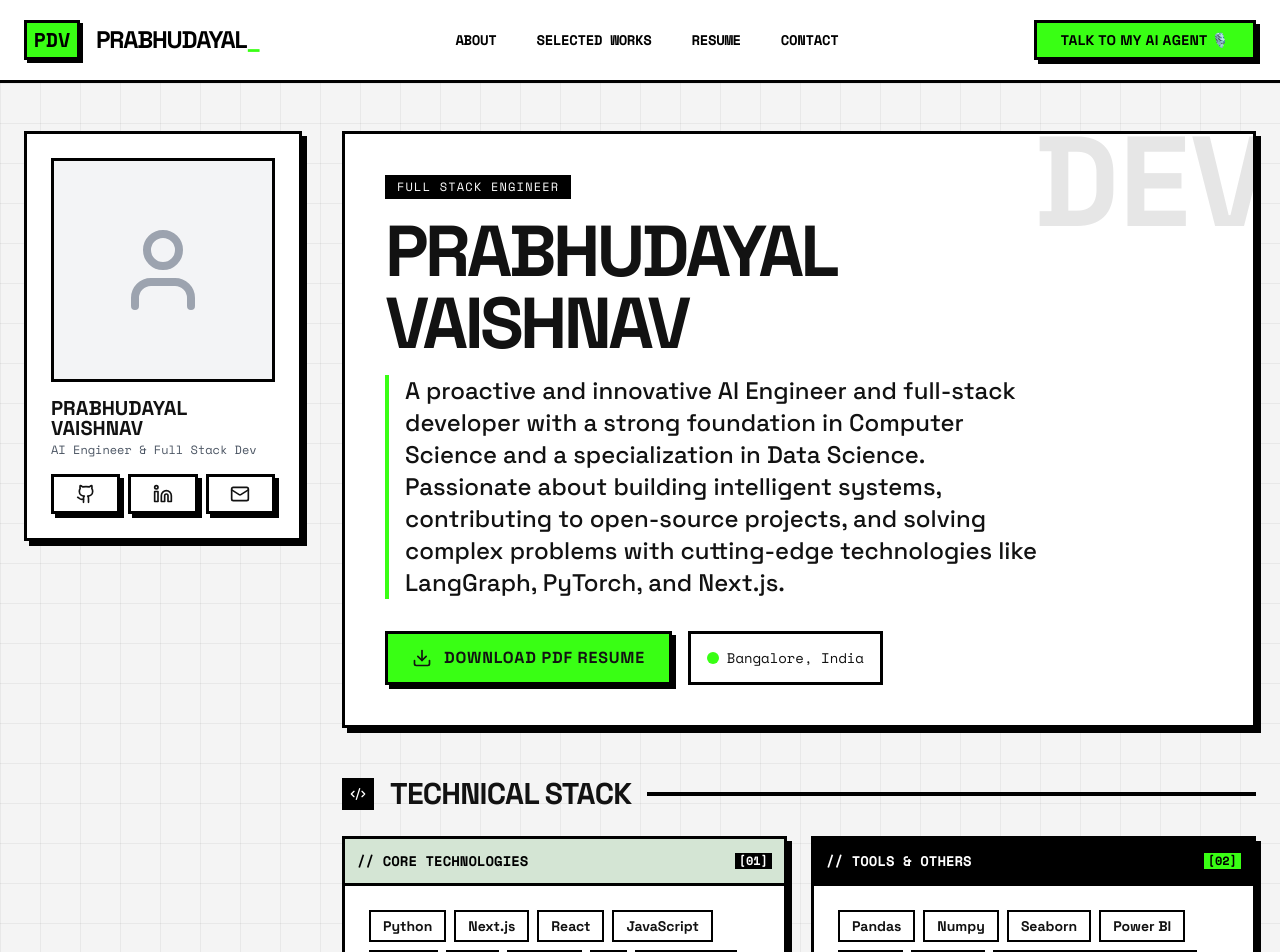
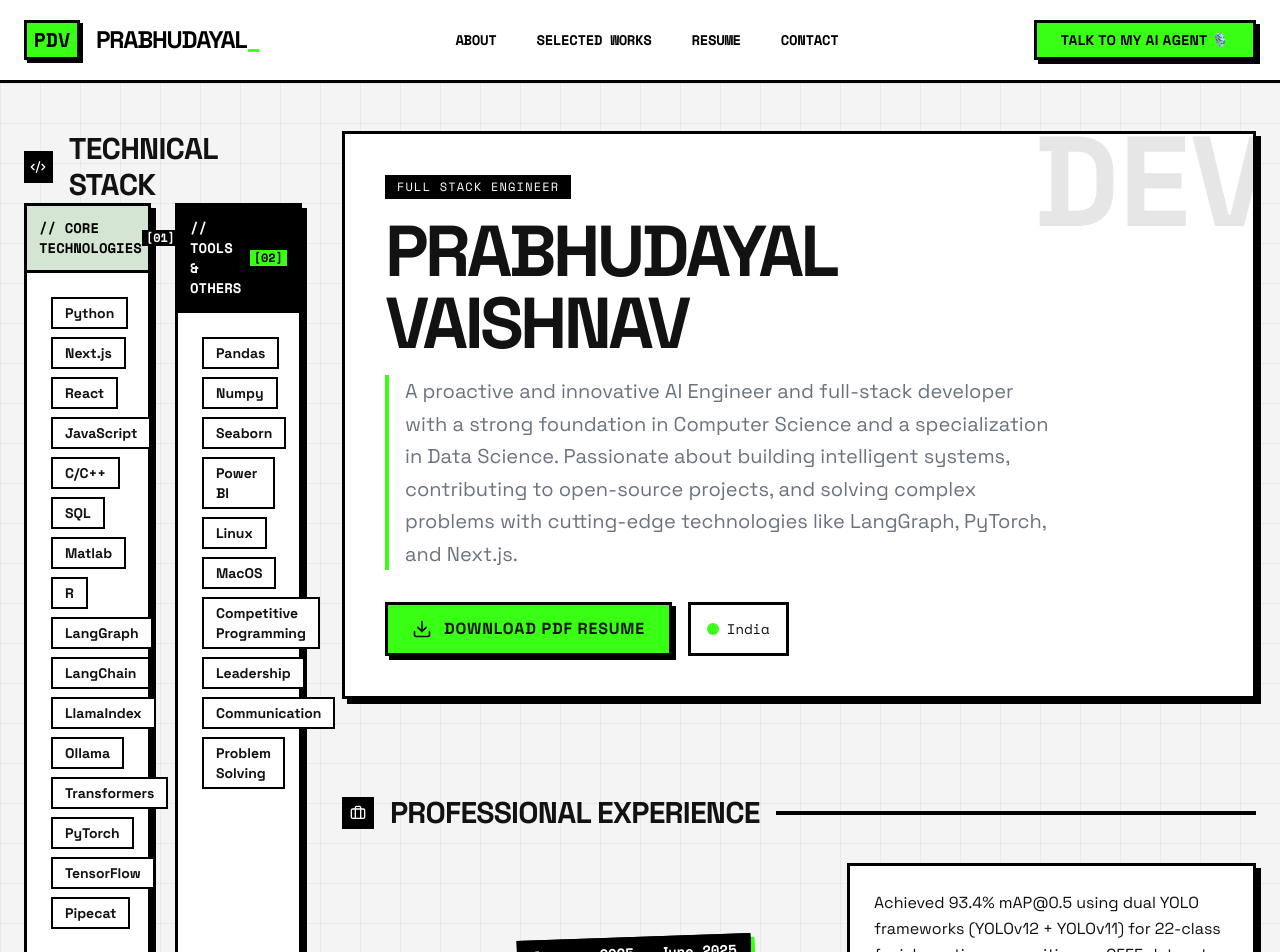
Before and after one commit to xprabhudayal/neo-brutal-v2, a Next.js app: page /resume in a window 1280 px wide. Shown: the top 952 px of the page. Built offline with nearby package versions, Linux system fonts and the light colour scheme.

Commit message:
refactor: apply terminal-invert to multiple pages and update layouts
- Projects: apply terminal-invert to header
- Contact: apply terminal-invert and remove rounded corners
- About: simplify header, remove social links from sidebar
- Resume: move tech stack to sidebar (in progress)

```diff
--- a/app/contact/page.tsx
+++ b/app/contact/page.tsx
@@ -11,7 +11,7 @@ export default function ContactPage() {
         <div className="flex-1 max-w-7xl mx-auto w-full px-4 md:px-6 py-8 md:py-16 bg-grid">
             <div className="mb-12">
                 <h1 className="text-6xl md:text-8xl font-black uppercase tracking-tighter leading-none">
-                    Get In <span className="text-primary underline decoration-4 decoration-black underline-offset-8">Touch</span>
+                    Get In <span className="text-primary terminal-invert">Touch</span>
                 </h1>
             </div>
 
@@ -23,8 +23,8 @@ export default function ContactPage() {
                         <Rocket className="w-32 h-32 text-black" />
                     </div>
                     <div className="relative z-10">
-                        <div className="inline-flex items-center gap-3 border-3 border-black px-3 py-1 rounded-full mb-6 bg-secondary w-fit">
-                            <span className="w-3 h-3 bg-primary border-2 border-black rounded-full animate-[pulse_1s_ease-in-out_infinite]"></span>
+                        <div className="inline-flex items-center gap-3 border-3 border-black px-3 py-1 mb-6 bg-secondary w-fit">
+                            <span className="w-3 h-3 bg-primary border-2 rounded-full border-black animate-[pulse_1s_ease-in-out_infinite]"></span>
                             <span className="font-mono text-xs font-bold uppercase tracking-widest text-black">Live Status</span>
                         </div>
                         <h2 className="text-4xl md:text-5xl font-black uppercase leading-tight mb-2">Available for<br />New Projects</h2>
--- a/app/projects/ProjectsClient.tsx
+++ b/app/projects/ProjectsClient.tsx
@@ -34,11 +34,8 @@ export default function ProjectsClient() {
                         </div>
                         <h1 className="text-6xl md:text-8xl font-black uppercase tracking-tighter leading-[0.85]">
                             Selected<br />
-                            <span className="text-primary relative inline-block">
+                            <span className="text-primary relative inline-block terminal-invert">
                                 Projects
-                                <svg className="absolute -bottom-2 w-full h-3 text-black" preserveAspectRatio="none" viewBox="0 0 100 10">
-                                    <path d="M0 5 Q 50 10 100 5" fill="none" stroke="currentColor" strokeWidth="3"></path>
-                                </svg>
                             </span>
                         </h1>
                     </div>
--- a/app/resume/page.tsx
+++ b/app/resume/page.tsx
@@ -31,24 +31,42 @@ export default function ResumePage() {
 
         {/* Sidebar */}
         <aside className="hidden lg:block lg:col-span-3 sticky top-28">
-          <div className="flex flex-col gap-6">
-            <div className="border-3 border-neo-border bg-white p-6 shadow-neo">
-              <div className="w-full aspect-square border-3 border-neo-border mb-4 overflow-hidden relative bg-gray-100 flex items-center justify-center">
-                <User className="w-24 h-24 text-gray-400" />
+          <div className="flex items-center gap-4">
+            <div className="h-8 w-8 bg-black flex items-center justify-center text-white">
+              <Code2 className="w-4 h-4" />
+            </div>
+            <h2 className="text-3xl font-black uppercase tracking-tight">Technical Stack</h2>
+            <div className="h-1 flex-1 bg-black"></div>
+          </div>
+          <div className="grid md:grid-cols-2 gap-6">
+            <div className="border-3 border-neo-border bg-white shadow-neo group hover:shadow-neo-hover hover:translate-x-[2px] hover:translate-y-[2px] transition-all">
+              <div className="bg-support border-b-3 border-neo-border p-3">
+                <h3 className="font-mono font-bold uppercase text-sm flex justify-between items-center text-black">
+                  <span>// Core Technologies</span>
+                  <span className="bg-black text-white px-1 text-xs">[01]</span>
+                </h3>
               </div>
-              <h1 className="font-bold text-xl uppercase leading-none mb-1">{RESUME_DATA.name}</h1>
-              <p className="font-mono text-xs text-gray-600 mb-4">AI Engineer & Full Stack Dev</p>
-
-              <div className="flex gap-2 justify-center">
-                <a href={getSocialLink('GitHub')} target="_blank" rel="noopener noreferrer" className="flex-1 h-10 flex items-center justify-center bg-white hover:bg-black hover:text-white btn-neo">
-                  <Github className="w-5 h-5" />
-                </a>
-                <a href={getSocialLink('LinkedIn')} target="_blank" rel="noopener noreferrer" className="flex-1 h-10 flex items-center justify-center bg-white hover:bg-black hover:text-white btn-neo">
-                  <Linkedin className="w-5 h-5" />
-                </a>
-                <a href={`mailto:${contact.email}`} className="flex-1 h-10 flex items-center justify-center bg-white hover:bg-black hover:text-white btn-neo">
-                  <Mail className="w-5 h-5" />
-                </a>
+              <div className="p-6 flex flex-wrap gap-2">
+                {coreSkills.map((skill) => (
+                  <span key={skill} className="px-3 py-1 border-2 border-black bg-white hover:bg-black hover:text-white font-bold text-sm transition-colors cursor-default">
+                    {skill}
+                  </span>
+                ))}
+              </div>
+            </div>
+            <div className="border-3 border-neo-border bg-white shadow-neo group hover:shadow-neo-hover hover:translate-x-[2px] hover:translate-y-[2px] transition-all">
+              <div className="bg-black text-white border-b-3 border-neo-border p-3">
+                <h3 className="font-mono font-bold uppercase text-sm flex justify-between items-center">
+                  <span>// Tools & Others</span>
+                  <span className="bg-primary text-black px-1 text-xs">[02]</span>
+                </h3>
+              </div>
+              <div className="p-6 flex flex-wrap gap-2">
+                {otherSkills.map((skill) => (
+                  <span key={skill} className="px-3 py-1 border-2 border-black bg-white hover:bg-primary font-bold text-sm transition-colors cursor-default">
+                    {skill}
+                  </span>
+                ))}
               </div>
             </div>
           </div>
@@ -66,7 +84,7 @@ export default function ResumePage() {
                 <h1 className="text-5xl md:text-7xl font-black uppercase tracking-tighter leading-[0.9] mb-4">
                   {RESUME_DATA.name.split(' ')[0]}<br />{RESUME_DATA.name.split(' ')[1]}
                 </h1>
-                <p className="text-xl md:text-2xl font-medium max-w-2xl leading-relaxed border-l-4 border-primary pl-4">
+                <p className="text-xl max-w-2xl text-gray-500 leading-relaxed border-l-4 border-primary pl-4">
                   {RESUME_DATA.summary}
                 </p>
               </div>
@@ -77,7 +95,7 @@ export default function ResumePage() {
                 </button>
                 <div className="flex items-center gap-2 px-4 py-3 border-3 border-neo-border bg-white font-mono text-sm">
                   <span className="w-3 h-3 bg-primary rounded-full animate-pulse"></span>
-                  Bangalore, India
+                  India
                 </div>
               </div>
             </div>
@@ -85,45 +103,7 @@ export default function ResumePage() {
 
           {/* Skills Section */}
           <section className="flex flex-col gap-6" id="skills">
-            <div className="flex items-center gap-4">
-              <div className="h-8 w-8 bg-black flex items-center justify-center text-white">
-                <Code2 className="w-4 h-4" />
-              </div>
-              <h2 className="text-3xl font-black uppercase tracking-tight">Technical Stack</h2>
-              <div className="h-1 flex-1 bg-black"></div>
-            </div>
-            <div className="grid md:grid-cols-2 gap-6">
-              <div className="border-3 border-neo-border bg-white shadow-neo group hover:shadow-neo-hover hover:translate-x-[2px] hover:translate-y-[2px] transition-all">
-                <div className="bg-support border-b-3 border-neo-border p-3">
-                  <h3 className="font-mono font-bold uppercase text-sm flex justify-between items-center text-black">
-                    <span>// Core Technologies</span>
-                    <span className="bg-black text-white px-1 text-xs">[01]</span>
-                  </h3>
-                </div>
-                <div className="p-6 flex flex-wrap gap-2">
-                  {coreSkills.map((skill) => (
-                    <span key={skill} className="px-3 py-1 border-2 border-black bg-white hover:bg-black hover:text-white font-bold text-sm transition-colors cursor-default">
-                      {skill}
-                    </span>
-                  ))}
-                </div>
-              </div>
-              <div className="border-3 border-neo-border bg-white shadow-neo group hover:shadow-neo-hover hover:translate-x-[2px] hover:translate-y-[2px] transition-all">
-                <div className="bg-black text-white border-b-3 border-neo-border p-3">
-                  <h3 className="font-mono font-bold uppercase text-sm flex justify-between items-center">
-                    <span>// Tools & Others</span>
-                    <span className="bg-primary text-black px-1 text-xs">[02]</span>
-                  </h3>
-                </div>
-                <div className="p-6 flex flex-wrap gap-2">
-                  {otherSkills.map((skill) => (
-                    <span key={skill} className="px-3 py-1 border-2 border-black bg-white hover:bg-primary font-bold text-sm transition-colors cursor-default">
-                      {skill}
-                    </span>
-                  ))}
-                </div>
-              </div>
-            </div>
+
           </section>
 
           {/* Experience Section */}
```
Also changed, not shown: app/about/page.tsx (+2 -25 lines).
